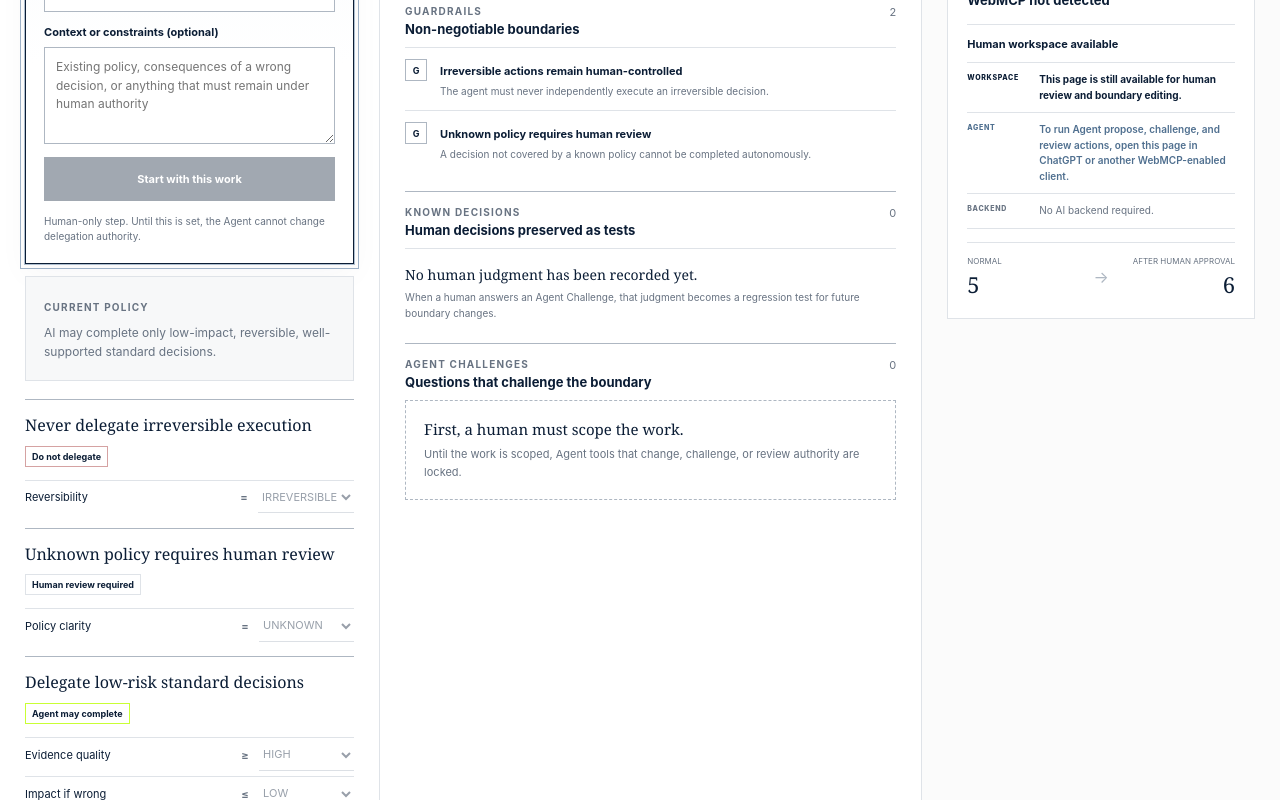
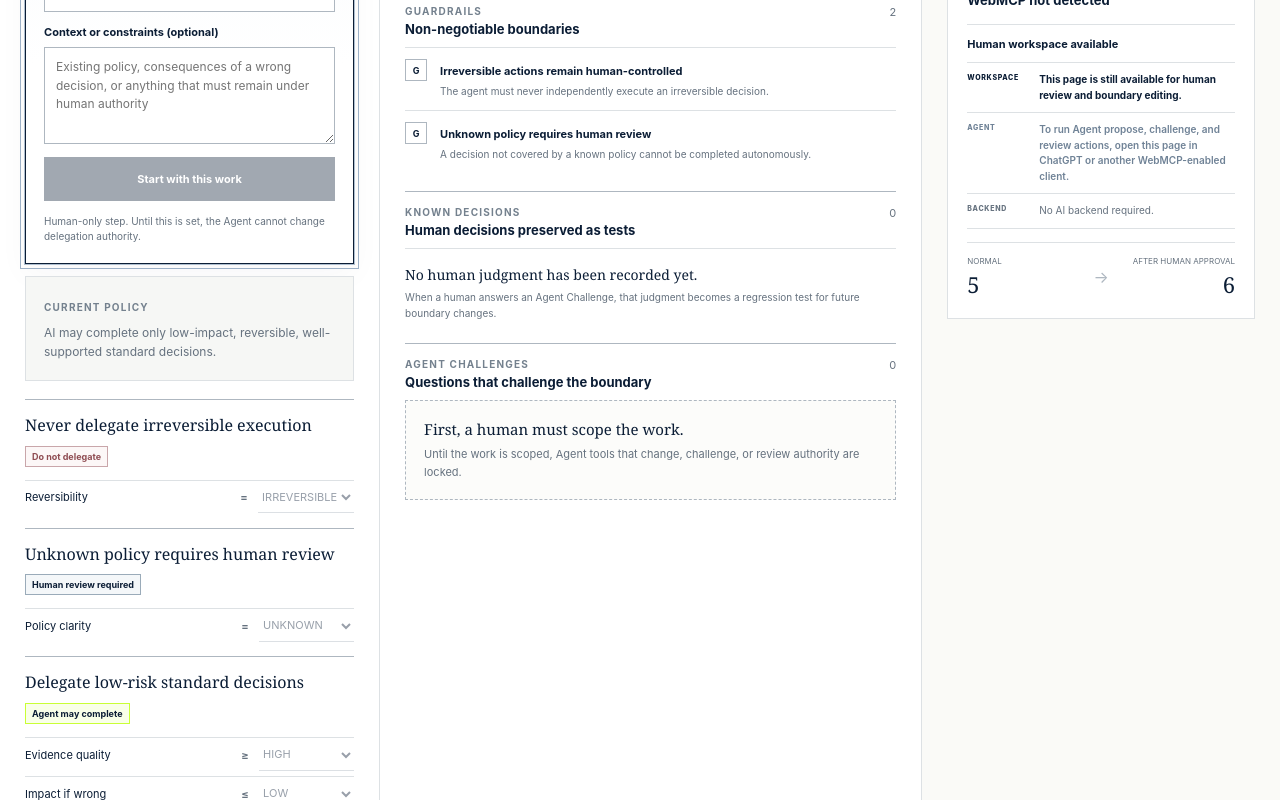
Before and after one commit to solidfdn/ai-delegation-boundary-webmcp, a React (Vite) app: page / in a window 1280 px wide. Shown: the part 740-1540 px from the top of the page. Built offline with nearby package versions, Linux system fonts and the light colour scheme.

Commit message:
Refine SOLIFAN quiet-luxury color system

```diff
--- a/src/delegation-app.css
+++ b/src/delegation-app.css
@@ -43,13 +43,13 @@ button {
 
 .adb-app {
   --ink: #0b1d35;
-  --muted: #687382;
-  --faint: #98a0aa;
-  --line: #dfe3e8;
-  --line-strong: #aeb7c2;
-  --soft: #f7f8f9;
+  --muted: #66727f;
+  --faint: #96a0aa;
+  --line: #dde1e4;
+  --line-strong: #aeb7c0;
+  --soft: #f6f7f5;
   --lime: #c9ff35;
-  --danger: #a72f2f;
+  --danger: #8f4c52;
 
   min-height: 100vh;
   color: var(--ink);
@@ -2859,3 +2859,234 @@ select:focus-visible {
     max-width: 285px;
   }
 }
+/* ==========================================================
+   SOLIFAN QUIET LUXURY COLOR V7
+   Quiet hospitality, not decorative SaaS.
+   ========================================================== */
+
+.adb-app {
+  --hotel-paper: #ffffff;
+  --hotel-ivory: #fafaf7;
+  --hotel-stone: #f6f7f5;
+  --hotel-blue: #6f8296;
+  --hotel-blue-soft: #f4f7f9;
+
+  --lime-whisper: #f9ffe8;
+
+  --wine: #8f4c52;
+  --wine-soft: #fcf7f7;
+}
+
+/* ----------------------------------------------------------
+   Editorial hierarchy
+   ---------------------------------------------------------- */
+
+.adb-app .adb-eyebrow {
+  color: var(--hotel-blue);
+}
+
+.adb-app .adb-section-head > span {
+  color: var(--hotel-blue);
+}
+
+.adb-app .adb-card-label {
+  color: #74818e;
+}
+
+/* ----------------------------------------------------------
+   Architectural surfaces
+   Very subtle temperature change only.
+   ---------------------------------------------------------- */
+
+.adb-app .adb-boundary-column {
+  background: var(--hotel-paper);
+}
+
+.adb-app .adb-review-column {
+  background: var(--hotel-paper);
+}
+
+.adb-app .adb-history-column {
+  background: var(--hotel-ivory);
+}
+
+.adb-app .adb-protocol {
+  background: #fbfbf9;
+}
+
+.adb-app .adb-boundary-summary {
+  background: var(--hotel-stone);
+}
+
+.adb-app .adb-review-metrics {
+  background: #fcfcfa;
+}
+
+.adb-app .adb-empty-challenge {
+  background: #fcfcfa;
+}
+
+/* ----------------------------------------------------------
+   Human-owned task entry
+   ---------------------------------------------------------- */
+
+.adb-app .adb-task-card.is-setup {
+  background:
+    linear-gradient(
+      180deg,
+      #fcfdfd 0%,
+      #ffffff 100%
+    );
+}
+
+/* ----------------------------------------------------------
+   Agent / guidance
+   ---------------------------------------------------------- */
+
+.adb-app {
+  --agent-blue: var(--hotel-blue);
+}
+
+.adb-app .adb-runtime-agent-row > span,
+.adb-app .adb-runtime-agent-row > p {
+  color: var(--hotel-blue);
+}
+
+/* ----------------------------------------------------------
+   Active / allowed
+   Lime behaves like a discreet service signal.
+   ---------------------------------------------------------- */
+
+.adb-app .adb-agent-card-head .live {
+  border-color: var(--lime);
+
+  background:
+    var(--lime-whisper);
+
+  color:
+    var(--ink);
+}
+
+.adb-app .outcome-agent_only {
+  border-color: var(--lime);
+
+  background:
+    var(--lime-whisper);
+
+  color:
+    var(--ink);
+}
+
+.adb-app .status-applied {
+  border-color: var(--lime);
+
+  background:
+    var(--lime-whisper);
+
+  color:
+    var(--ink);
+}
+
+.adb-app
+.adb-capability
+.unlocked
+strong {
+  background:
+    var(--lime-whisper);
+
+  box-shadow:
+    inset 0 0 0 1px
+    var(--lime);
+
+  color:
+    var(--ink);
+}
+
+/*
+ * Full-strength lime remains only in small signals:
+ * dots, protocol cues and the Decision Patch label.
+ */
+
+/* ----------------------------------------------------------
+   Human review
+   ---------------------------------------------------------- */
+
+.adb-app .outcome-human_review,
+.adb-app .status-needs_review,
+.adb-app .status-ready_for_decision {
+  border-color:
+    #9aabb9;
+
+  background:
+    var(--hotel-blue-soft);
+
+  color:
+    var(--ink);
+}
+
+/* ----------------------------------------------------------
+   Do not delegate / blocked
+   ---------------------------------------------------------- */
+
+.adb-app .outcome-do_not_delegate,
+.adb-app .status-blocked {
+  border-color:
+    #c9a6aa;
+
+  background:
+    var(--wine-soft);
+
+  color:
+    var(--wine);
+}
+
+/* ----------------------------------------------------------
+   Formal approval
+   Authority is navy, not lime.
+   ---------------------------------------------------------- */
+
+.adb-app .status-approved {
+  border-color:
+    var(--ink);
+
+  background:
+    var(--ink);
+
+  color:
+    #ffffff;
+}
+
+/* ----------------------------------------------------------
+   Challenge
+   No fluorescent panel.
+   Only a faint warm signal near the active edge.
+   ---------------------------------------------------------- */
+
+.adb-app .adb-challenge.open {
+  background:
+    linear-gradient(
+      90deg,
+      rgba(201, 255, 53, .045),
+      #ffffff 28%
+    );
+}
+
+.adb-app .adb-challenge.resolved {
+  background:
+    var(--hotel-ivory);
+}
+
+/* ----------------------------------------------------------
+   Brand anchors
+   ---------------------------------------------------------- */
+
+.adb-app .adb-principle,
+.adb-app .adb-footer {
+  background:
+    var(--ink);
+}
+
+.adb-app .adb-principle span {
+  color:
+    var(--lime);
+}
```
